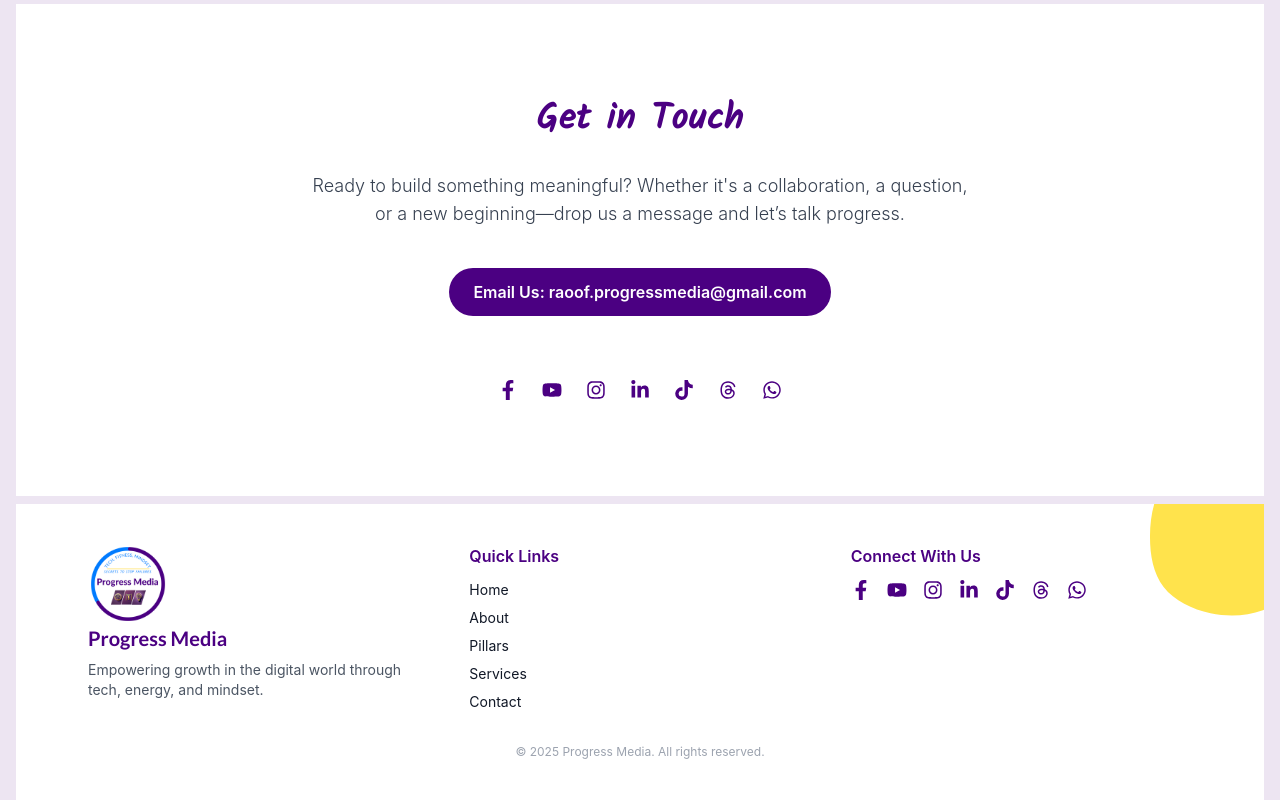
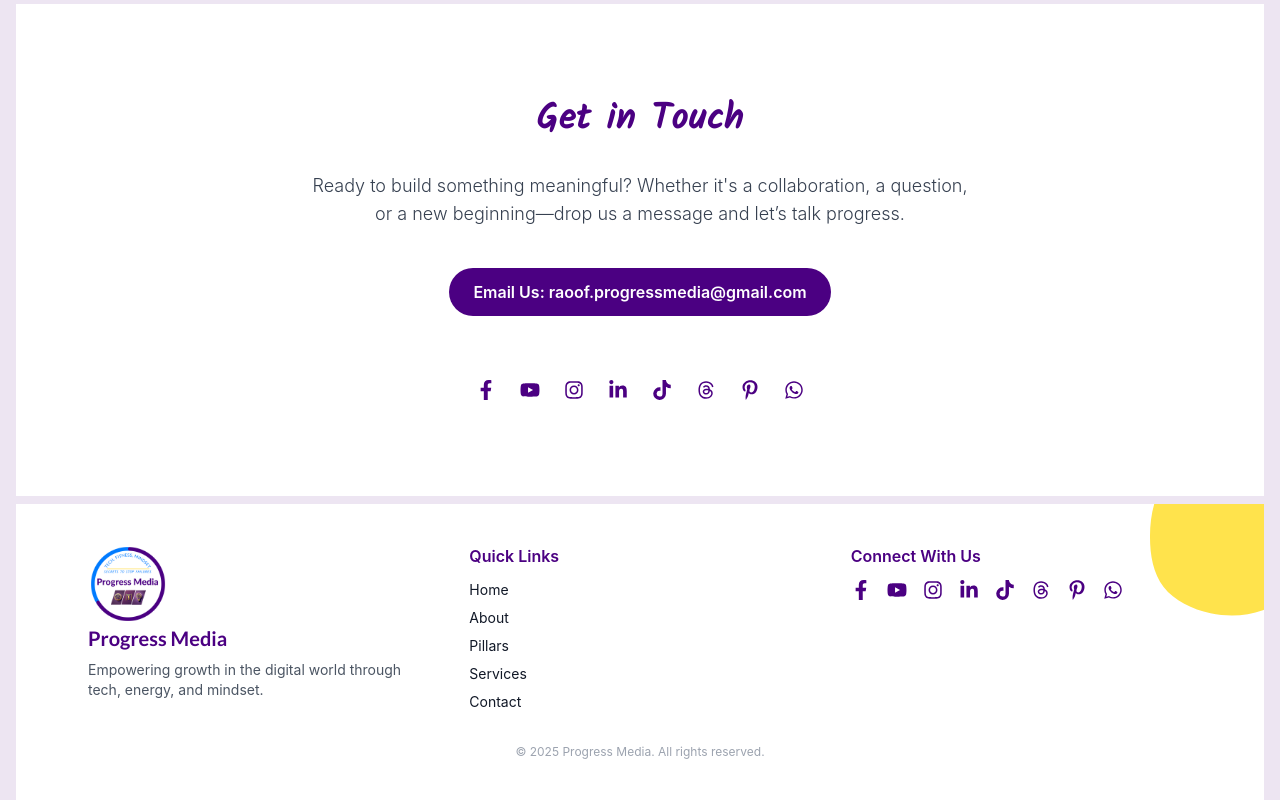
Before and after one commit to raoof-progressmedia/progressMedia, a Next.js app: page / in a window 1280 px wide. Shown: the part 3138-3938 px from the top of the page. Built offline with nearby package versions, Linux system fonts and the light colour scheme.

Commit message:
pintrest added

```diff
--- a/src/components/Contact.js
+++ b/src/components/Contact.js
@@ -1,4 +1,4 @@
-import { FaFacebookF, FaYoutube, FaInstagram, FaLinkedinIn, FaTiktok, FaWhatsapp } from "react-icons/fa";
+import { FaFacebookF, FaYoutube, FaInstagram, FaLinkedinIn, FaTiktok, FaWhatsapp, FaPinterestP } from "react-icons/fa";
 import { RiThreadsFill } from "react-icons/ri";
 
 export default function Contact() {
@@ -9,6 +9,7 @@ export default function Contact() {
     { icon: <FaLinkedinIn />, href: "https://www.linkedin.com/in/raoof-goher-b26429358/" },
     { icon: <FaTiktok />, href: "https://www.tiktok.com/@raoof.progressmedia" },
     { icon: <RiThreadsFill />, href: "https://www.threads.com/@raufgoher" },
+    { icon: <FaPinterestP />, href: "https://www.pinterest.com/progressmedia123/?actingBusinessId=983192299809048138" },
     { icon: <FaWhatsapp />, href: "https://wa.me/923426167711" },
   ];
 
--- a/src/components/Footer.js
+++ b/src/components/Footer.js
@@ -1,4 +1,4 @@
-import { FaFacebookF, FaYoutube, FaInstagram, FaLinkedinIn, FaTiktok,FaWhatsapp } from "react-icons/fa";
+import { FaFacebookF, FaYoutube, FaInstagram, FaLinkedinIn, FaTiktok,FaWhatsapp, FaPinterestP } from "react-icons/fa";
 import { RiThreadsFill } from "react-icons/ri";
 
 export default function Footer() {
@@ -9,6 +9,7 @@ export default function Footer() {
     { icon: <FaLinkedinIn />, href: "https://www.linkedin.com/in/raoof-goher-b26429358/" },
     { icon: <FaTiktok />, href: "https://www.tiktok.com/@raoof.progressmedia" },
     { icon: <RiThreadsFill />, href: "https://www.threads.com/@raufgoher" },
+    { icon: <FaPinterestP />, href: "https://www.pinterest.com/progressmedia123/?actingBusinessId=983192299809048138" },
     { icon: <FaWhatsapp />, href: "https://wa.me/923426167711" },
   ];
 
--- a/src/components/Navbar.js
+++ b/src/components/Navbar.js
@@ -1,7 +1,7 @@
 import { useState } from "react";
 import { motion, AnimatePresence } from "framer-motion";
 import { HiOutlineMenuAlt3, HiOutlineX } from "react-icons/hi";
-import { FaFacebookF, FaYoutube, FaInstagram, FaLinkedinIn, FaTiktok, FaWhatsapp } from "react-icons/fa";
+import { FaFacebookF, FaYoutube, FaInstagram, FaLinkedinIn, FaTiktok, FaWhatsapp, FaPinterestP } from "react-icons/fa";
 import { RiThreadsFill } from "react-icons/ri";
 import Image from "next/image";
 import Link from "next/link";
@@ -24,6 +24,7 @@ export default function Navbar() {
     { icon: <FaLinkedinIn />, href: "https://www.linkedin.com/in/raoof-goher-b26429358/" },
     { icon: <FaTiktok />, href: "https://www.tiktok.com/@raoof.progressmedia" },
     { icon: <RiThreadsFill />, href: "https://www.threads.com/@raufgoher" },
+    { icon: <FaPinterestP />, href: "https://www.pinterest.com/progressmedia123/?actingBusinessId=983192299809048138" },
     { icon: <FaWhatsapp />, href: "https://wa.me/923426167711" },
   ];
 
--- a/src/pages/_document.js
+++ b/src/pages/_document.js
@@ -11,7 +11,7 @@ export default function Document() {
         <link rel="icon" href="/favicon.ico" />
         <link rel="icon" type="image/png" sizes="32x32" href="/h1.png" />
         <link rel="icon" type="image/png" sizes="16x16" href="/h2.png" />
-
+        <meta name="p:domain_verify" content="1c2d55aea357533668557ef6af352c22" />
 
       </Head>
       <body className='antialiased'>
```
